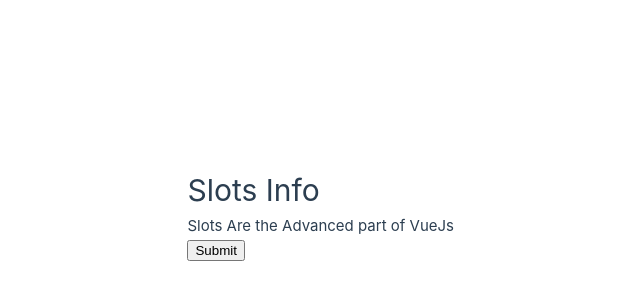
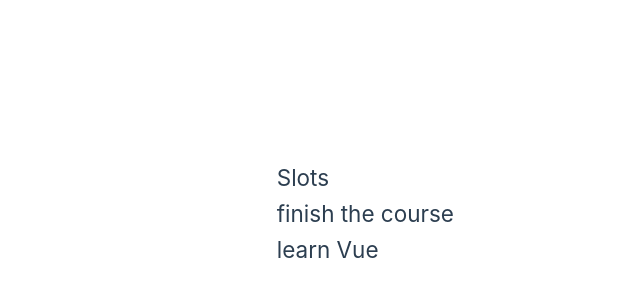
Before and after one commit to ManjinderDhillon/Vue_project, a Vue app: page / in a window 1280 px wide. Shown: the part 186-486 px from the top of the page, without its empty margins (186-826 px from the left). Built offline with nearby package versions, Linux system fonts and the light colour scheme.

Commit message:
slots scoped

```diff
--- a/src/components/SlotComponent.vue
+++ b/src/components/SlotComponent.vue
@@ -1,18 +1,18 @@
 <template>
-<SlotTwo>
+ <SlotTwo>
     <template v-slot:header >
-        <h1>Slots Info</h1>
+        <h2>Slots</h2>
     </template>
-    <template v-slot:info >
-<p>Slots Are the Advanced part of VueJs</p>
+  </SlotTwo>
+
+  <SlotTwo>
+    <template #default="slotsProp">
+      <h2>{{ slotsProp.item }}</h2>
     </template>
-    <template v-slot:btn >
-        <button>Submit</button>
-    </template>
-</SlotTwo>
+  </SlotTwo>
+
 </template>
 
-<script setup >
-import SlotTwo from './SlotTwo.vue';
-
+<script setup>
+import SlotTwo from "./SlotTwo.vue";
 </script>
--- a/src/components/SlotTwo.vue
+++ b/src/components/SlotTwo.vue
@@ -1,8 +1,17 @@
+
 <template>
-  <slot name="header"></slot>
+  <slot name="header" ></slot>
 
-  <slot name="info"></slot>
-  <slot name="btn" ></slot>
+    <p v-for="goal in goals" :key="goal.goal" >
+      <slot :item="goal" ></slot>
+    </p>
+
+
 </template>
 
-<script setup></script>
+<script setup>
+import { ref } from 'vue';
+const goals = ref([
+  'finish the course','learn Vue'
+])
+</script>
```
